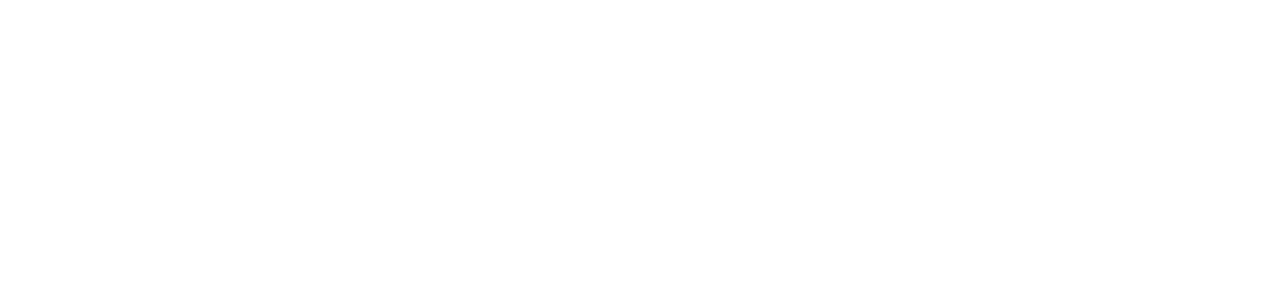
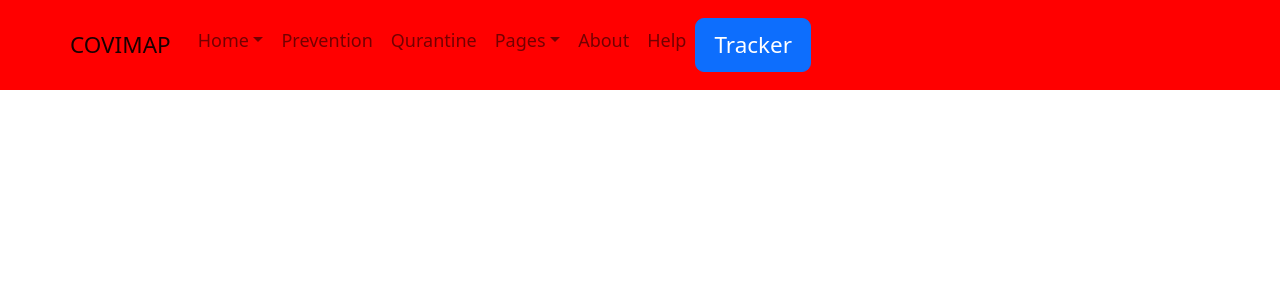
Before and after one commit to nrilova/pandemic-data, a React (Create React App) app: page / in a window 1280 px wide. Shown: the top 300 px of the page. Built offline with nearby package versions, Linux system fonts and the light colour scheme.

Commit message:
add navegation

```diff
--- a/package.json
+++ b/package.json
@@ -10,6 +10,7 @@
     "bootstrap": "^5.2.3",
     "d3": "^3.0.0",
     "react": "^18.2.0",
+    "react-bootstrap": "^2.7.0",
     "react-dom": "^18.2.0",
     "react-router-dom": "^6.6.2",
     "react-scripts": "5.0.1",
--- a/src/App.css
+++ b/src/App.css
@@ -1,38 +1,10 @@
-.App {
-  text-align: center;
+@import 'bootstrap/dist/css/bootstrap.min.css';
+*{
+  margin:0;
+  padding: 0;
+  box-sizing: border-box;
 }
+html, body{
+  font-size:18px;
 
-.App-logo {
-  height: 40vmin;
-  pointer-events: none;
 }
-
-@media (prefers-reduced-motion: no-preference) {
-  .App-logo {
-    animation: App-logo-spin infinite 20s linear;
-  }
-}
-
-.App-header {
-  background-color: #282c34;
-  min-height: 100vh;
-  display: flex;
-  flex-direction: column;
-  align-items: center;
-  justify-content: center;
-  font-size: calc(10px + 2vmin);
-  color: white;
-}
-
-.App-link {
-  color: #61dafb;
-}
-
-@keyframes App-logo-spin {
-  from {
-    transform: rotate(0deg);
-  }
-  to {
-    transform: rotate(360deg);
-  }
-}
--- a/src/App.js
+++ b/src/App.js
@@ -1,10 +1,13 @@
 import './App.css';
+import Navegation from '../src/components/landing/navbar/Navbar';
+
+
 
 
 function App() {
   return (
     <div className="App">
-
+      <Navegation />
     </div>
   );
 }
--- /dev/null
+++ b/src/components/landing/navbar/Navbar.css
@@ -0,0 +1,4 @@
+.navbar{
+    width: 100%;
+    background-color:red;
+}
--- a/src/components/landing/navbar/Navbar.jsx
+++ b/src/components/landing/navbar/Navbar.jsx
@@ -1,13 +1,56 @@
 import React from 'react'
+import Container from 'react-bootstrap/Container';
+import Nav from 'react-bootstrap/Nav';
+import Navbar from 'react-bootstrap/Navbar';
+import NavDropdown from 'react-bootstrap/NavDropdown';
+import Button from 'react-bootstrap/Button';
+import '../../../components/landing/navbar/Navbar.css';
 
 
-
- function Navbar() {
+ function Navegation() {
   return (
-    <div>Navbar</div>
+    <div>
+        <Navbar className="nav"expand="lg">
+      <Container className="navbar justify-content-between">
+        <Navbar.Brand href="#home">COVIMAP</Navbar.Brand>
+        <Navbar.Toggle aria-controls="basic-navbar-nav" />
+        <Navbar.Collapse id="basic-navbar-nav">
+          <Nav className="me-auto">
+          <NavDropdown title="Home" id="basic-nav-dropdown">
+              <NavDropdown.Item href="#action/3.1">Action</NavDropdown.Item>
+              <NavDropdown.Item href="#action/3.2">
+                Another action
+              </NavDropdown.Item>
+              <NavDropdown.Item href="#action/3.3">Something</NavDropdown.Item>
+              <NavDropdown.Divider />
+              <NavDropdown.Item href="#action/3.4">
+                Separated link
+              </NavDropdown.Item>
+            </NavDropdown>
+            <Nav.Link href="#link">Prevention</Nav.Link>
+            <Nav.Link href="#link">Qurantine</Nav.Link>
+            <NavDropdown title="Pages" id="basic-nav-dropdown">
+              <NavDropdown.Item href="#action/3.1">Action</NavDropdown.Item>
+              <NavDropdown.Item href="#action/3.2">
+                Another action
+              </NavDropdown.Item>
+              <NavDropdown.Item href="#action/3.3">Something</NavDropdown.Item>
+              <NavDropdown.Divider />
+              <NavDropdown.Item href="#action/3.4">
+                Separated link
+              </NavDropdown.Item>
+            </NavDropdown>
+            <Nav.Link href="#link">About</Nav.Link>
+            <Nav.Link href="#link">Help</Nav.Link>
+            <Button ClassName="boton_tracker"variant="primary" size="lg">Tracker</Button>
+          </Nav>
+        </Navbar.Collapse>
+      </Container>
+    </Navbar>
+    </div>
   )
 }
 
 
 
-export default Navbar;
+export default Navegation;
```
Also changed, not shown: 1 other file (tests, documents, lock files or other folders).
